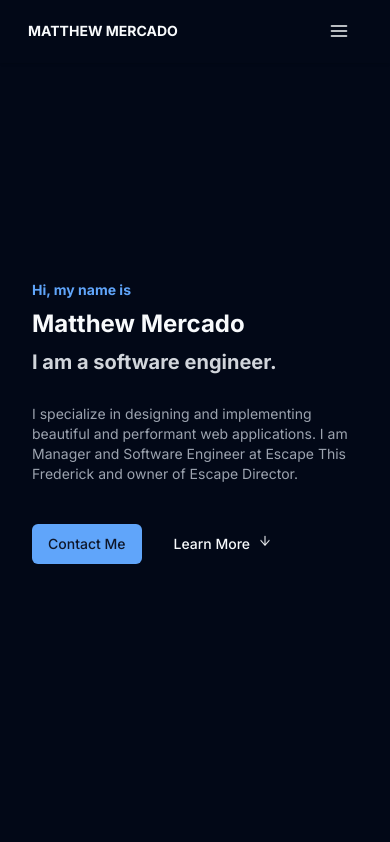
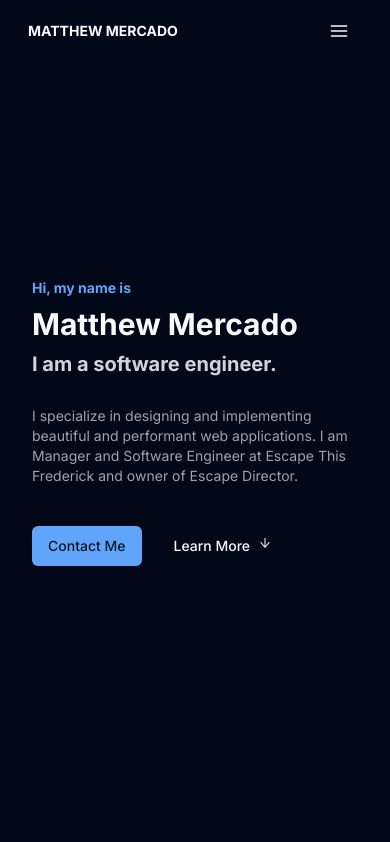
Before and after one commit to Stixels/matthew-mercado-portfolio, a Next.js app: page / in a window 390 px wide. Shown: the top 842 px of the page. Built offline with nearby package versions, Linux system fonts and the light colour scheme.

Commit message:
Hero font title update

```diff
--- a/src/components/sections/Hero.tsx
+++ b/src/components/sections/Hero.tsx
@@ -45,7 +45,7 @@ const Hero = () => {
         Hi, my name is
       </motion.div>
       <motion.h1
-        className="text-2xl md:text-6xl font-bold mt-2"
+        className="text-3xl md:text-6xl font-bold mt-2"
         initial={{ y: -250, opacity: 0 }}
         animate={{ y: 0, opacity: 1 }}
         transition={{
```
